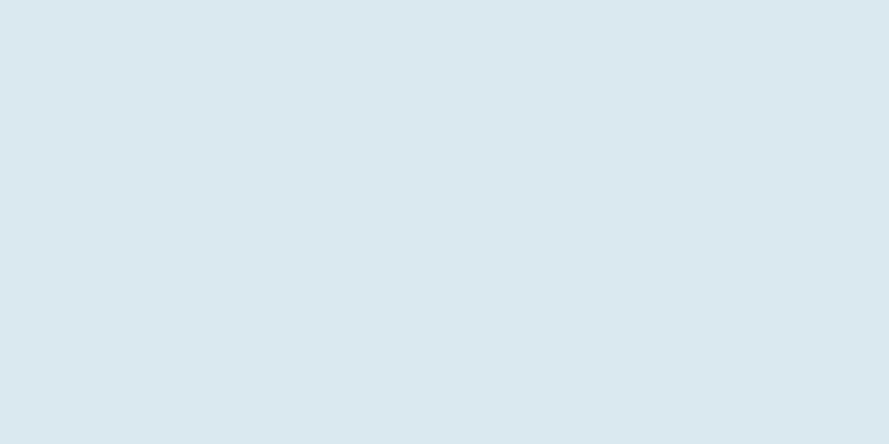
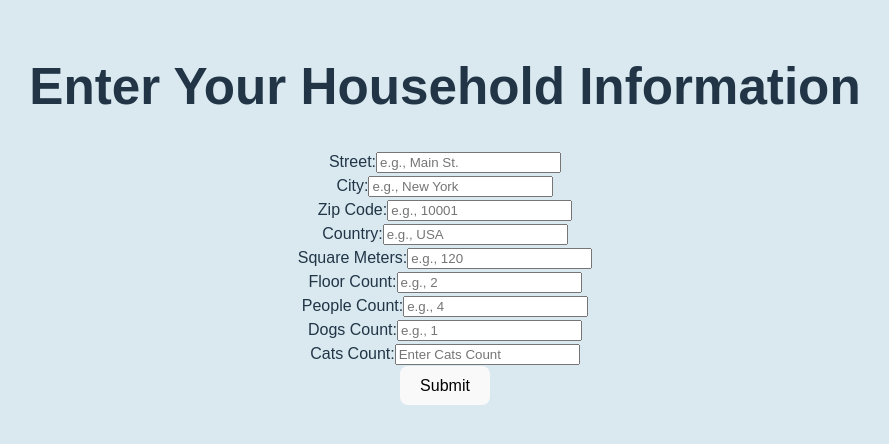
Before and after one commit to Elyzavetka/utility_wise_home, a React (Vite) app in the folder frontend/: page /house-hold in a window 1280 px wide. Before the commit this address had no page. Shown: the top 444 px of the page, without its empty margins (195-1084 px from the left). Built offline with nearby package versions, Linux system fonts and the light colour scheme.

Commit message:
Add HouseHoldPage component.

```diff
--- a/frontend/src/App.tsx
+++ b/frontend/src/App.tsx
@@ -1,5 +1,6 @@
 import { BrowserRouter, Route, Routes } from "react-router-dom";
 import { Home } from "./pages/Home/Home";
+import HouseHoldPage from "./pages/HouseHold/HouseHoldPage";
 import "./App.css";
 
 function App() {
@@ -9,6 +10,7 @@ function App() {
         <Routes>
           <Route path="/" element={<Home />} />
           <Route path="/home" element={<Home />} />
+          <Route path="/house-hold" element={<HouseHoldPage />} />
         </Routes>
       </BrowserRouter>
     </>
--- a/frontend/src/components/Electricity /Electricity.tsx
+++ b/frontend/src/components/Electricity /Electricity.tsx
@@ -12,6 +12,7 @@ const Electricity: React.FC = () => {
       </h1>
       <div className={styles.contentList}>
         <div>Usage Graph</div>
+        <button className={styles.button}>Bill Estimate</button>
         <div>Bill Estimate</div>
         <div>Usage Trends</div>
         <div>Optimization</div>
--- /dev/null
+++ b/frontend/src/pages/HouseHold/HouseHoldPage.tsx
@@ -0,0 +1,163 @@
+import React, { useState } from "react";
+
+const HouseHoldPage: React.FC = () => {
+  const [street, setStreet] = useState("");
+  const [city, setCity] = useState("");
+  const [zipCode, setZipCode] = useState("");
+  const [country, setCountry] = useState("");
+  const [squareMeter, setSquareMeter] = useState<number | string>("");
+  const [floorCount, setFloorCount] = useState<number | string>("");
+  const [peopleCount, setPeopleCount] = useState<number | string>("");
+  const [dogsCount, setDogsCount] = useState<number | string>("");
+  const [catsCount, setCatsCount] = useState<number | string>("");
+
+  const handleSubmit = () => {
+    const householdData = {
+      street,
+      city,
+      zipCode,
+      country,
+      squareMeter,
+      floorCount,
+      peopleCount,
+      dogsCount,
+      catsCount,
+    };
+
+    console.log("Household Data Submitted:", householdData);
+    alert(`Household data submitted: ${JSON.stringify(householdData)}`);
+  };
+
+  return (
+    <div>
+      <h1>Enter Your Household Information</h1>
+      <form
+        onSubmit={(e) => {
+          e.preventDefault();
+          handleSubmit();
+        }}
+      >
+        <div>
+          <label htmlFor="street">Street:</label>
+          <input
+            id="street"
+            type="text"
+            value={street}
+            onChange={(e) => setStreet(e.target.value)}
+            placeholder="e.g., Main St."
+          />
+        </div>
+        <div>
+          <label htmlFor="city">City:</label>
+          <input
+            id="city"
+            type="text"
+            value={city}
+            onChange={(e) => setCity(e.target.value)}
+            placeholder="e.g., New York"
+          />
+        </div>
+        <div>
+          <label htmlFor="zipCode">Zip Code:</label>
+          <input
+            id="zipCode"
+            type="text"
+            value={zipCode}
+            onChange={(e) => setZipCode(e.target.value)}
+            placeholder="e.g., 10001"
+          />
+        </div>
+        <div>
+          <label htmlFor="country">Country:</label>
+          <input
+            id="country"
+            type="text"
+            value={country}
+            onChange={(e) => setCountry(e.target.value)}
+            placeholder="e.g., USA"
+          />
+        </div>
+        <div>
+          <label htmlFor="squareMeter">Square Meters:</label>
+          <input
+            id="squareMeter"
+            type="number"
+            value={squareMeter}
+            onChange={(e) => setSquareMeter(e.target.value)}
+            placeholder="e.g., 120"
+          />
+        </div>
+        <div>
+          <label htmlFor="floorCount">Floor Count:</label>
+          <input
+            id="floorCount"
+            type="number"
+            value={floorCount}
+            onChange={(e) => setFloorCount(e.target.value)}
+            placeholder="e.g., 2"
+          />
+        </div>
+        <div>
+          <label htmlFor="peopleCount">People Count:</label>
+          <input
+            id="peopleCount"
+            type="number"
+            value={peopleCount}
+            onChange={(e) => setPeopleCount(e.target.value)}
+            placeholder="e.g., 4"
+          />
+        </div>
+        <div>
+          <label htmlFor="dogsCount">Dogs Count:</label>
+          <input
+            id="dogsCount"
+            type="number"
+            value={dogsCount}
+            onChange={(e) => setDogsCount(e.target.value)}
+            placeholder="e.g., 1"
+          />
+        </div>
+        <div>
+          <label htmlFor="catsCount">Cats Count:</label>
+          <input
+            id="catsCount"
+            type="number"
+            value={catsCount}
+            onChange={(e) => setCatsCount(e.target.value)}
+            placeholder="Enter Cats Count"
+          />
+        </div>
+        <button type="submit">Submit</button>
+      </form>
+    </div>
+  );
+};
+
+export default HouseHoldPage;
+
+// import React, { useState } from "react";
+
+// const HouseHoldPage: React.FC = () => {
+//   const [electricityUsage, setElectricityUsage] = useState("");
+
+//   return (
+//     <div>
+//       <h1>Enter Your Electricity Usage</h1>
+//       <label htmlFor="electricity-usage">
+//         Enter your electricity usage (kWh):
+//       </label>
+//       <input
+//         id="electricity-usage"
+//         type="text"
+//         value={electricityUsage}
+//         onChange={(e) => setElectricityUsage(e.target.value)}
+//         placeholder="e.g., 150"
+//       />
+//       <button onClick={() => alert(`You entered ${electricityUsage} kWh.`)}>
+//         Submit
+//       </button>
+//     </div>
+//   );
+// };
+
+// export default HouseHoldPage;
```
